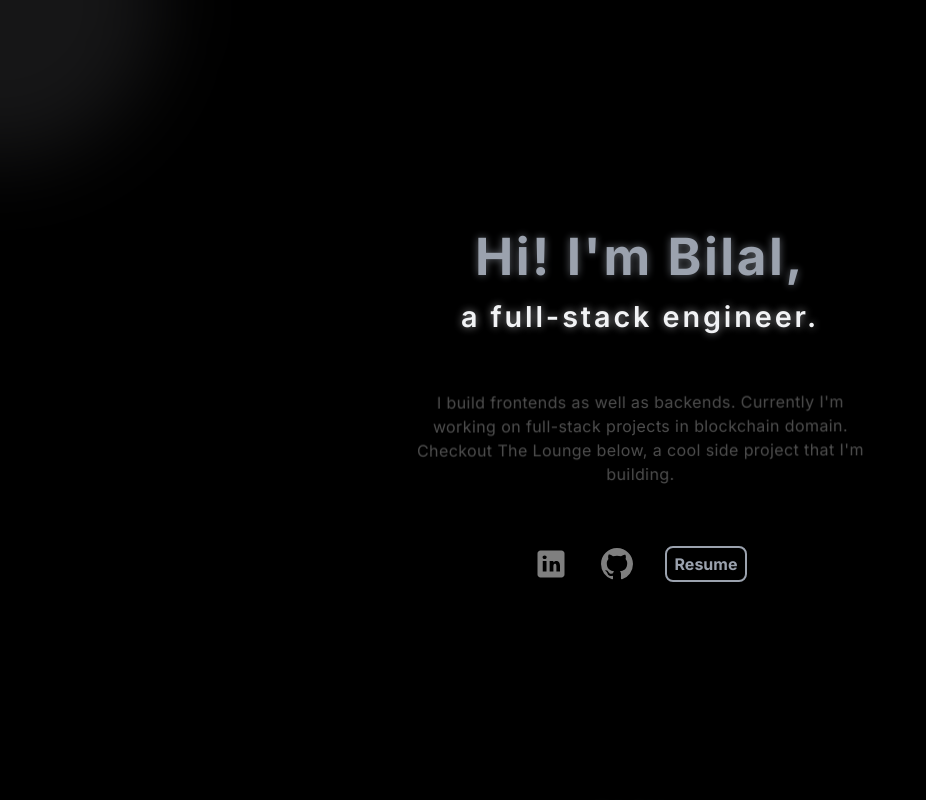
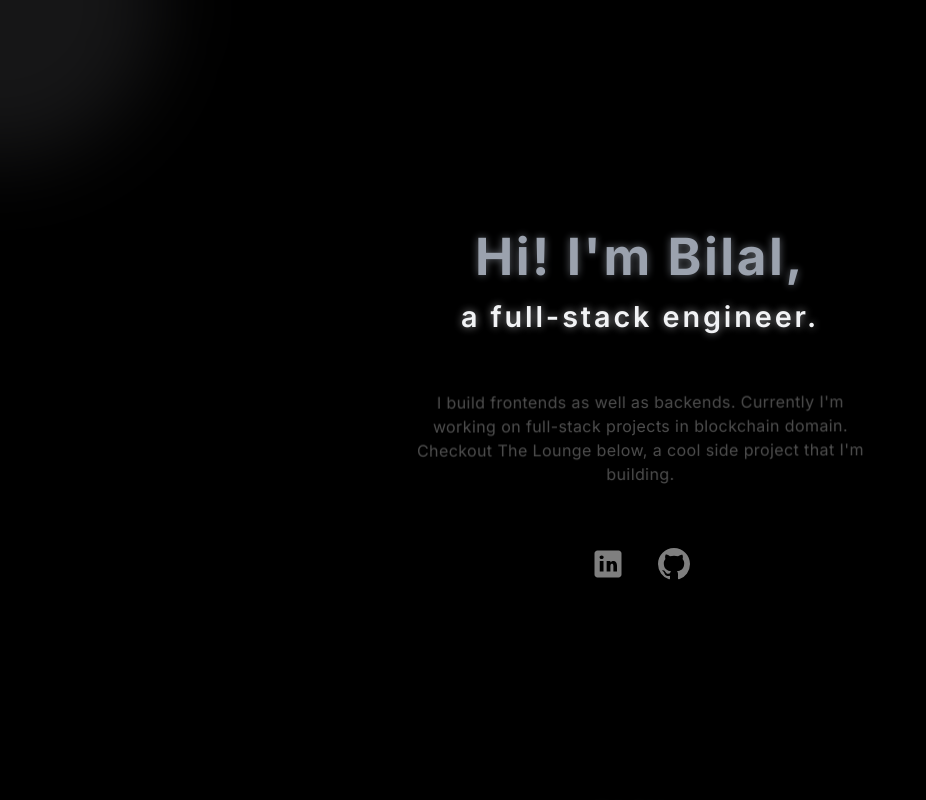
Before and after one commit to bilalwaheed099/bw-portfolio, a Next.js app: page / in a window 1280 px wide. Shown: the top 800 px of the page, without its empty margins (0-926 px from the left). Built offline with nearby package versions, Linux system fonts and the light colour scheme.

Commit message:
Update page.tsx

```diff
--- a/app/page.tsx
+++ b/app/page.tsx
@@ -144,11 +144,11 @@ export default function Home() {
                 height={24}
               />
             </Link>
-            <Link href="/resume.pdf" target="_blank">
+{/*             <Link href="/resume.pdf" target="_blank">
               <p className="text-gray-400 font-bold border-2 border-gray-400 rounded-lg px-2 py-1 hover:scale-110 cursor-pointer">
                 Resume
               </p>
-            </Link>
+            </Link> */}
           </motion.div>
         </motion.div>
       </div>
```
